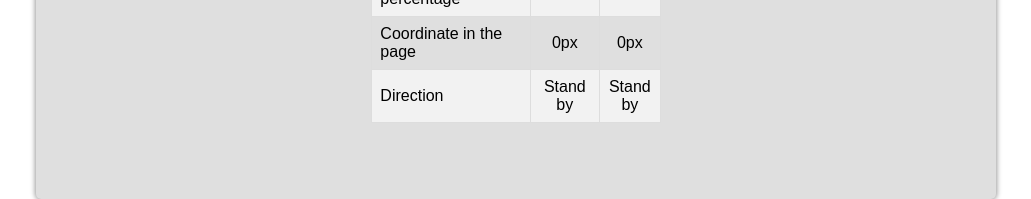
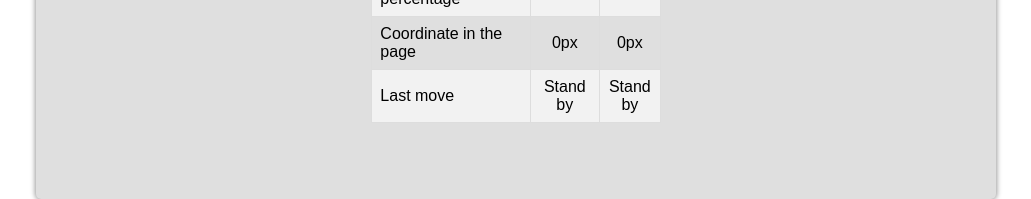
Before and after one commit to raficraft/useTouchEvent, a React (Create React App) app: page / in a window 1280 px wide. Shown: the part 536-735 px from the top of the page, without its empty margins (124-1155 px from the left). Built offline with nearby package versions, Linux system fonts and the light colour scheme.

Commit message:
Added an option to exclude an element that is in the touch area

```diff
--- a/src/App.js
+++ b/src/App.js
@@ -69,7 +69,7 @@ function App() {
                 </tr>
 
                 <tr>
-                  <td>Direction</td>
+                  <td>Last move</td>
                   <td> {onTouch.direction_X}</td>
                   <td>{onTouch.direction_Y}</td>
                 </tr>
--- a/src/useHooks_Touch_event.js
+++ b/src/useHooks_Touch_event.js
@@ -79,8 +79,14 @@ export default function useHooks_Touch_event(ref) {
   /////////////////////////////////////
 
   const handleStart = (e) => {
+    // Exclude element in the touch zone area contains data-touch="false"
+    if (e.target.dataset.touch && e.target.dataset.touch === "false") {
+      return;
+    }
+
     if (ref.current && ref.current.contains(e.target)) {
       e.preventDefault();
+      e.stopPropagation();
       e = getPointer(e);
 
       setOnTouch((S) => ({
@@ -100,15 +106,11 @@ export default function useHooks_Touch_event(ref) {
     }
   };
 
-  //You can un-edit the direction to retain the state of the last move.
-
   const handleEnd = (event) => {
     if (onTouch.start) {
       setOnTouch((S) => ({
         ...S,
         start: false,
-        direction_X: "Stand by",
-        direction_Y: "Stand by",
       }));
     }
   };
```
